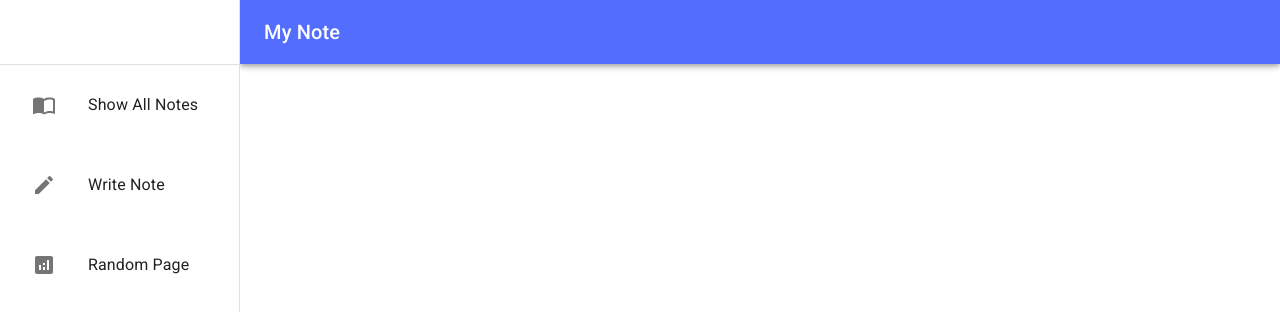
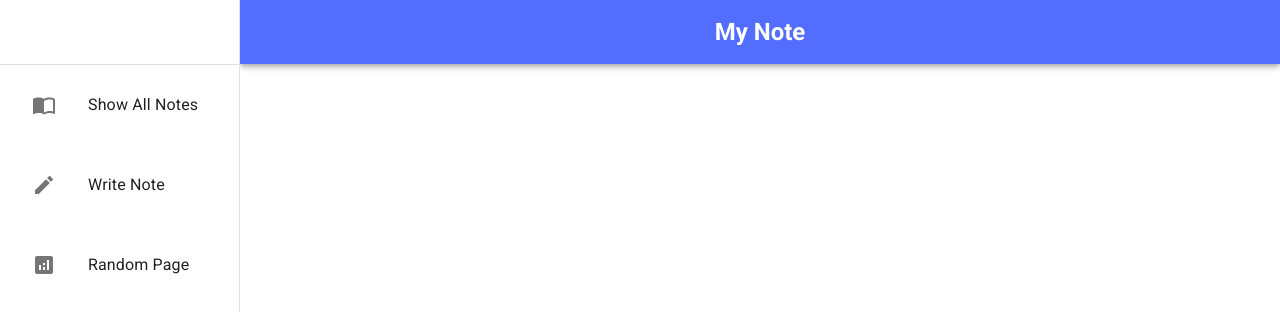
Before and after one commit to KimJaehyunPro/NoteAppFrontend, a React (Create React App) app: page / in a window 1280 px wide. Shown: the top 312 px of the page. Built offline with nearby package versions, Linux system fonts and the light colour scheme.

Commit message:
NOTE-8: Centred and beautified the Typography 'My Note' on AppBar

```diff
--- a/src/Components/App/MainAppBar.jsx
+++ b/src/Components/App/MainAppBar.jsx
@@ -20,7 +20,7 @@ export default function MainAppBar(props) {
           ml: { sm: `${drawerWidth}px` },
         }}
       >
-        <Toolbar>
+        <Toolbar sx={{alignSelf: "center"}}>
           <IconButton
             color="inherit"
             aria-label="open drawer"
@@ -30,7 +30,7 @@ export default function MainAppBar(props) {
           >
             <MenuIcon />
           </IconButton>
-          <Typography variant="h6" noWrap component="div">
+          <Typography variant="h5" noWrap component="div" sx={{fontWeight: "bold"}}>
             My Note
           </Typography>
         </Toolbar>
```
